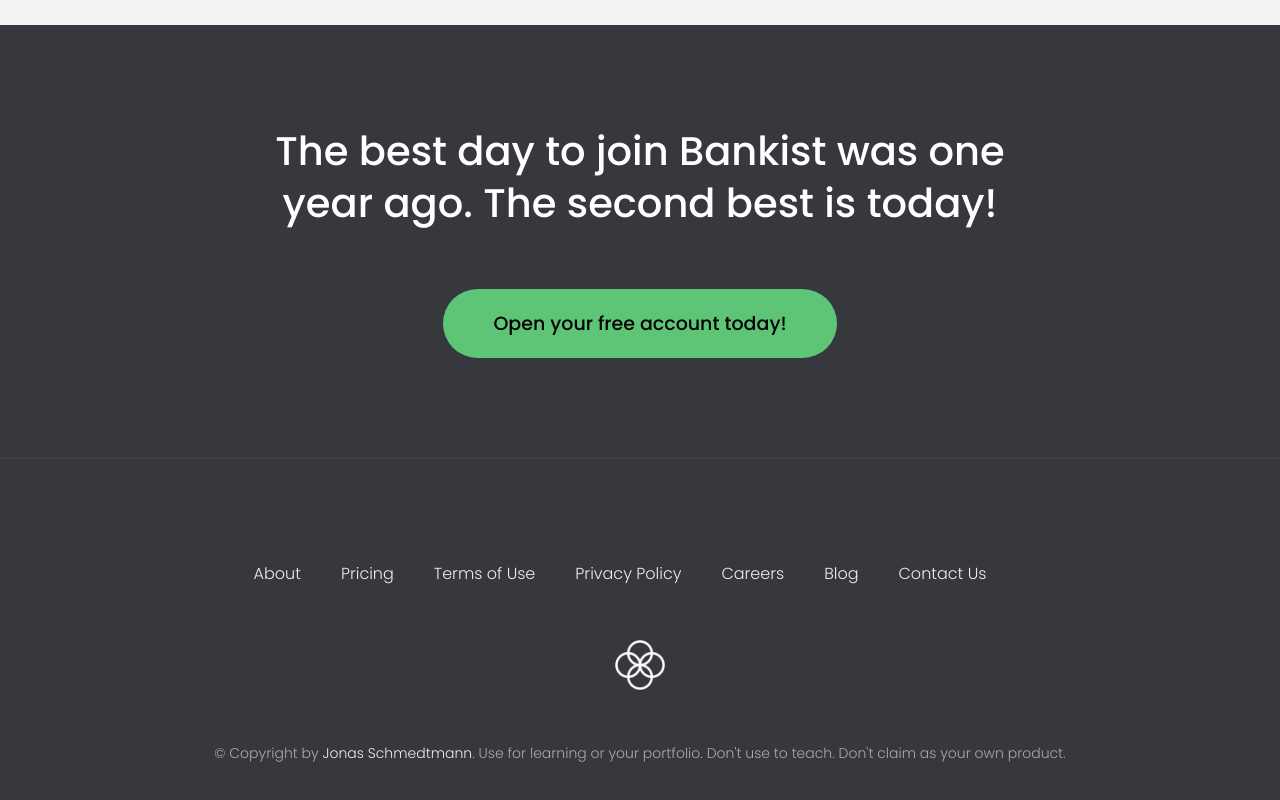
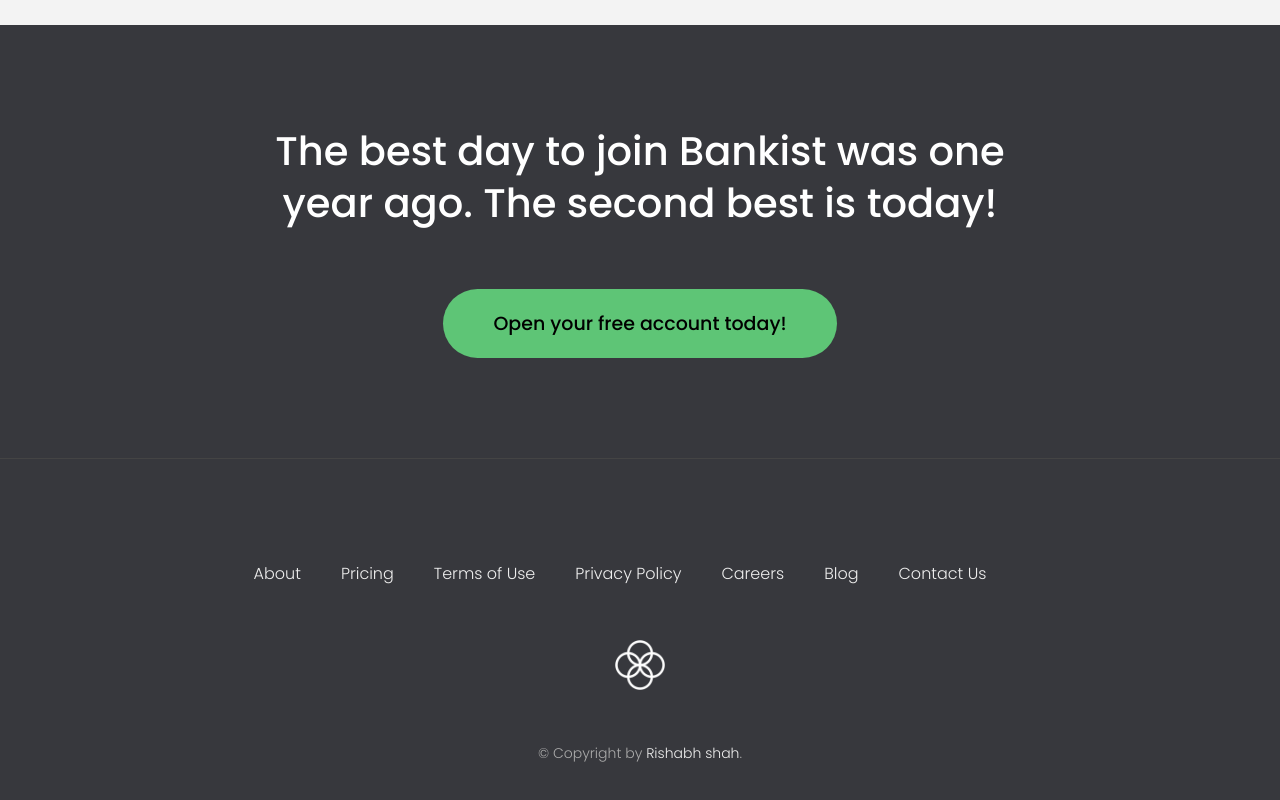
Before and after one commit to RishabhShah9771/AdvanceDomManipulation, a plain HTML site: page index.html in a window 1280 px wide. Shown: the part 4100-4900 px from the top of the page. Drawn offline with Linux system fonts and the light colour scheme.

Commit message:
first update

```diff
--- /dev/null
+++ b/compenents/domElements.js
@@ -0,0 +1,6 @@
+const modal = document.querySelector('.modal');
+const overlay = document.querySelector('.overlay');
+const btnCloseModal = document.querySelector('.btn--close-modal');
+const btnsOpenModal = document.querySelectorAll('.btn--show-modal');
+
+export { modal, overlay, btnCloseModal, btnsOpenModal };
--- a/script.js
+++ b/compenents/script.js
@@ -1,12 +1,7 @@
 'use strict';
-
+import { modal, overlay, btnCloseModal, btnsOpenModal } from './domElements.js';
 ///////////////////////////////////////
 // Modal window
-
-const modal = document.querySelector('.modal');
-const overlay = document.querySelector('.overlay');
-const btnCloseModal = document.querySelector('.btn--close-modal');
-const btnsOpenModal = document.querySelectorAll('.btn--show-modal');
 
 const openModal = function () {
   modal.classList.remove('hidden');
--- a/index.html
+++ b/index.html
@@ -322,13 +322,7 @@
       <img src="img/icon.png" alt="Logo" class="footer__logo" />
       <p class="footer__copyright">
         &copy; Copyright by
-        <a
-          class="footer__link twitter-link"
-          target="_blank"
-          href="https://twitter.com/jonasschmedtman"
-          >Jonas Schmedtmann</a
-        >. Use for learning or your portfolio. Don't use to teach. Don't claim
-        as your own product.
+        <a class="footer__link twitter-link" target="_blank" href="#">Rishabh shah</a>.
       </p>
     </footer>
 
@@ -350,6 +344,6 @@
     </div>
     <div class="overlay hidden"></div>
 
-    <script src="script.js"></script>
+    <script src="/compenents/script.js" type="module"></script>
   </body>
 </html>
```
